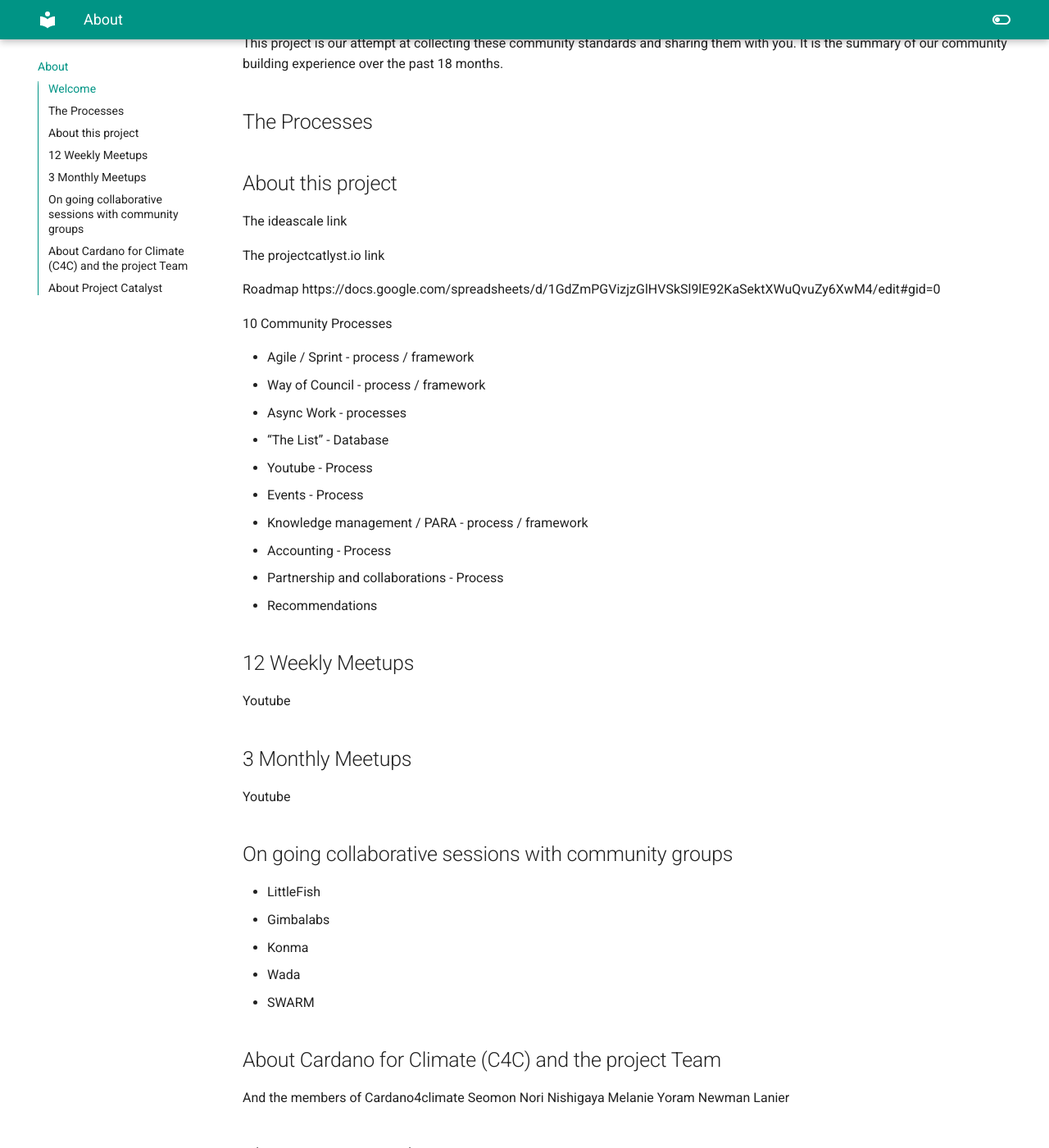
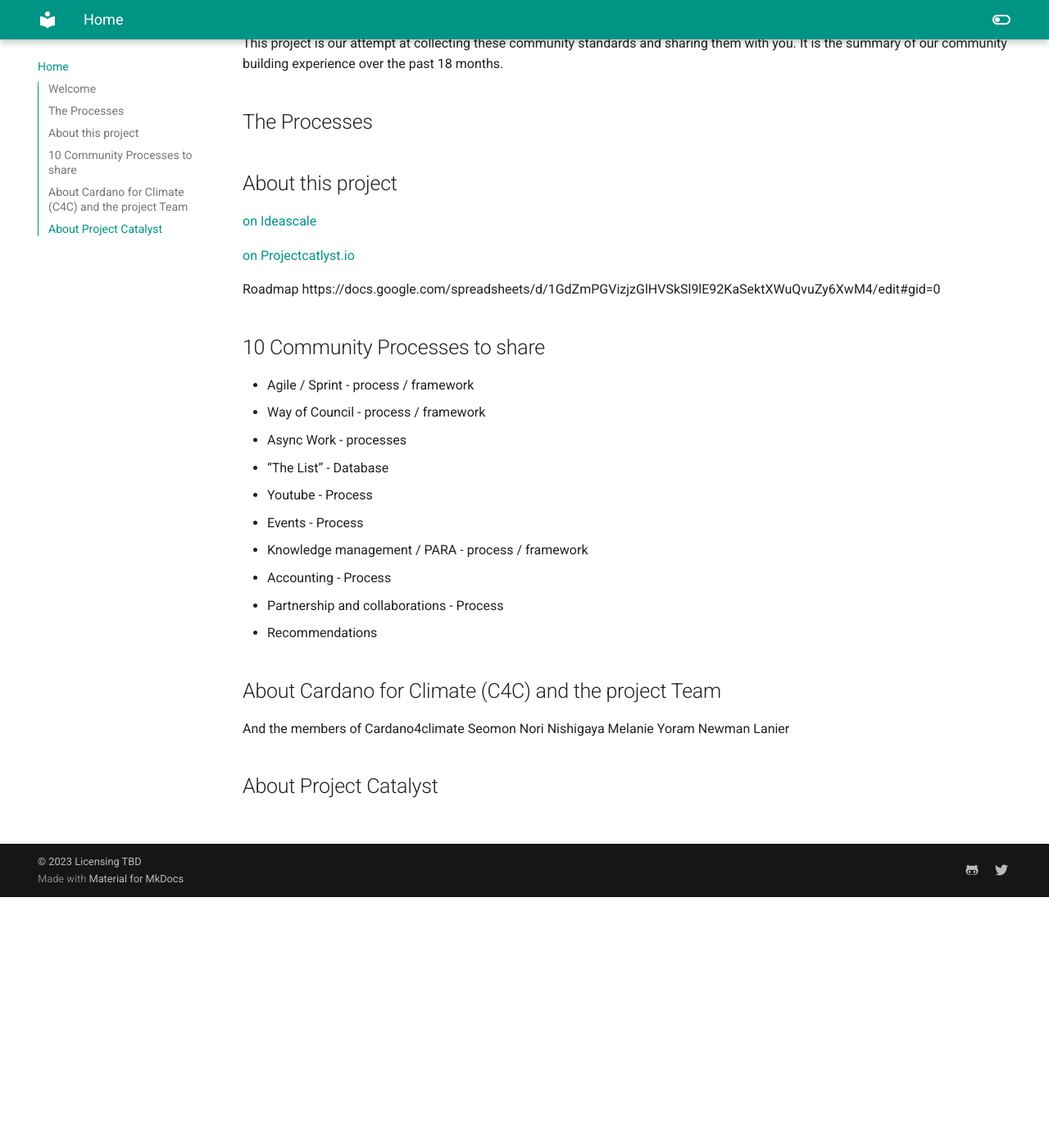
Before and after one commit to Newman5/community-collaboration-standards, an MkDocs documentation site: the page built from docs/index.md, in a window 1280 px wide and 1400 px high, scrolled down 306 px. Shown: the whole window at 82% size. Built offline with MkDocs 1.6.1 and Material for MkDocs 9.7.7, drawn with Linux system fonts in a browser that asks for light colours.

Commit message:
combine about and index.md and simplify structure

```diff
--- a/docs/about.md
+++ b/docs/index.md
@@ -7,14 +7,14 @@
 
 
 ## About this project
-The ideascale link
+[on Ideascale](https://cardano.ideascale.com/c/idea/405044)
 
-The projectcatlyst.io link
+[on Projectcatlyst.io](https://projectcatalyst.io/funds/8/f8-open-standards-and-interoperability/community-collaboration-standards)
 
 Roadmap
 https://docs.google.com/spreadsheets/d/1GdZmPGVizjzGlHVSkSl9lE92KaSektXWuQvuZy6XwM4/edit#gid=0
 
-10 Community Processes
+## 10 Community Processes to share
 
 * Agile / Sprint  - process / framework
 * Way of Council - process / framework
@@ -28,22 +28,6 @@
 * Recommendations
 
 
-## 12 Weekly Meetups
-
-Youtube
-
-## 3 Monthly Meetups
-
-Youtube
-
-## On going collaborative sessions with community groups
-* LittleFish
-* Gimbalabs
-* Konma
-* Wada
-* SWARM
-
-
 ## About Cardano for Climate (C4C) and the project Team
 And the members of Cardano4climate
 Seomon
```
Also changed, not shown: README.md (+8 -0 lines).
